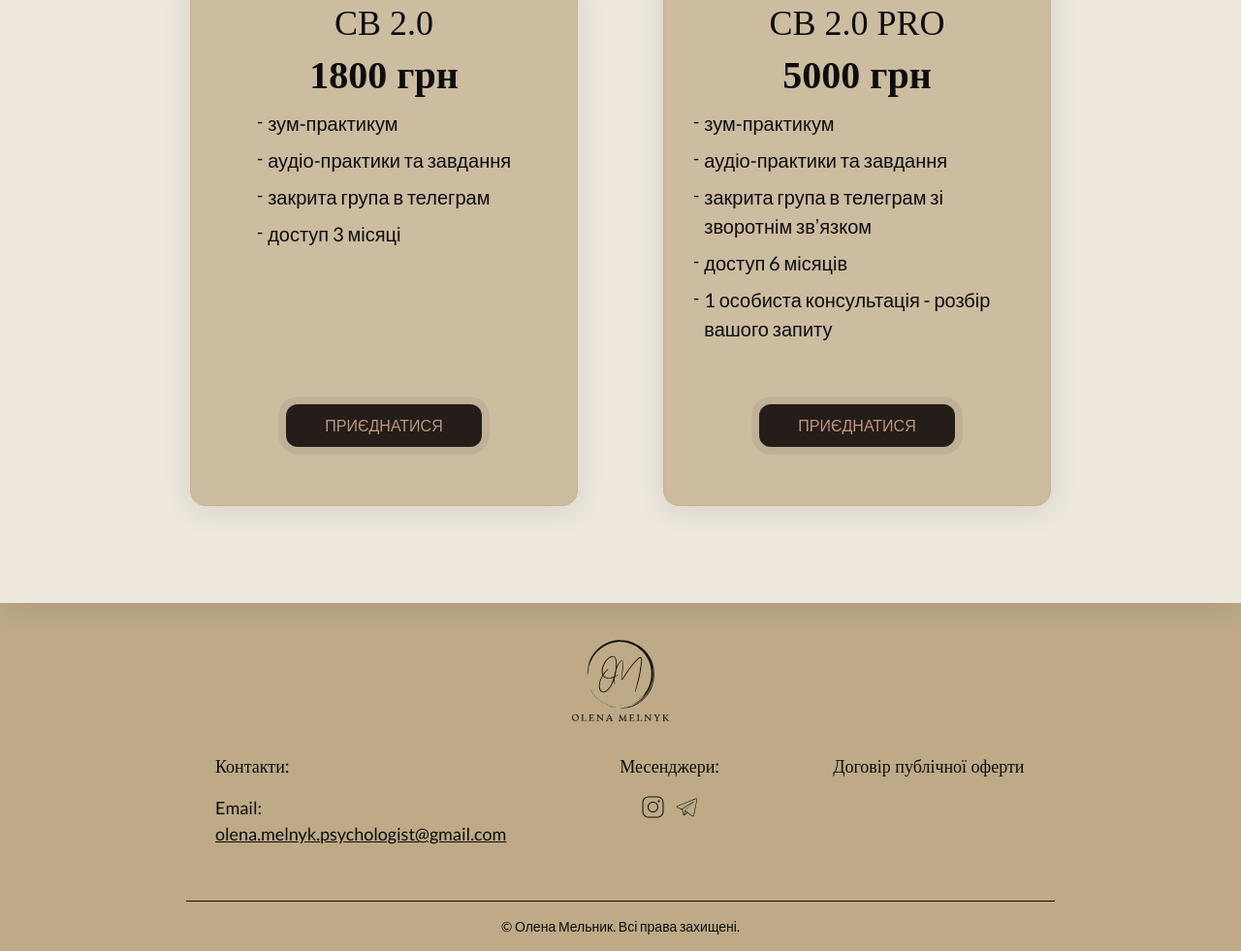
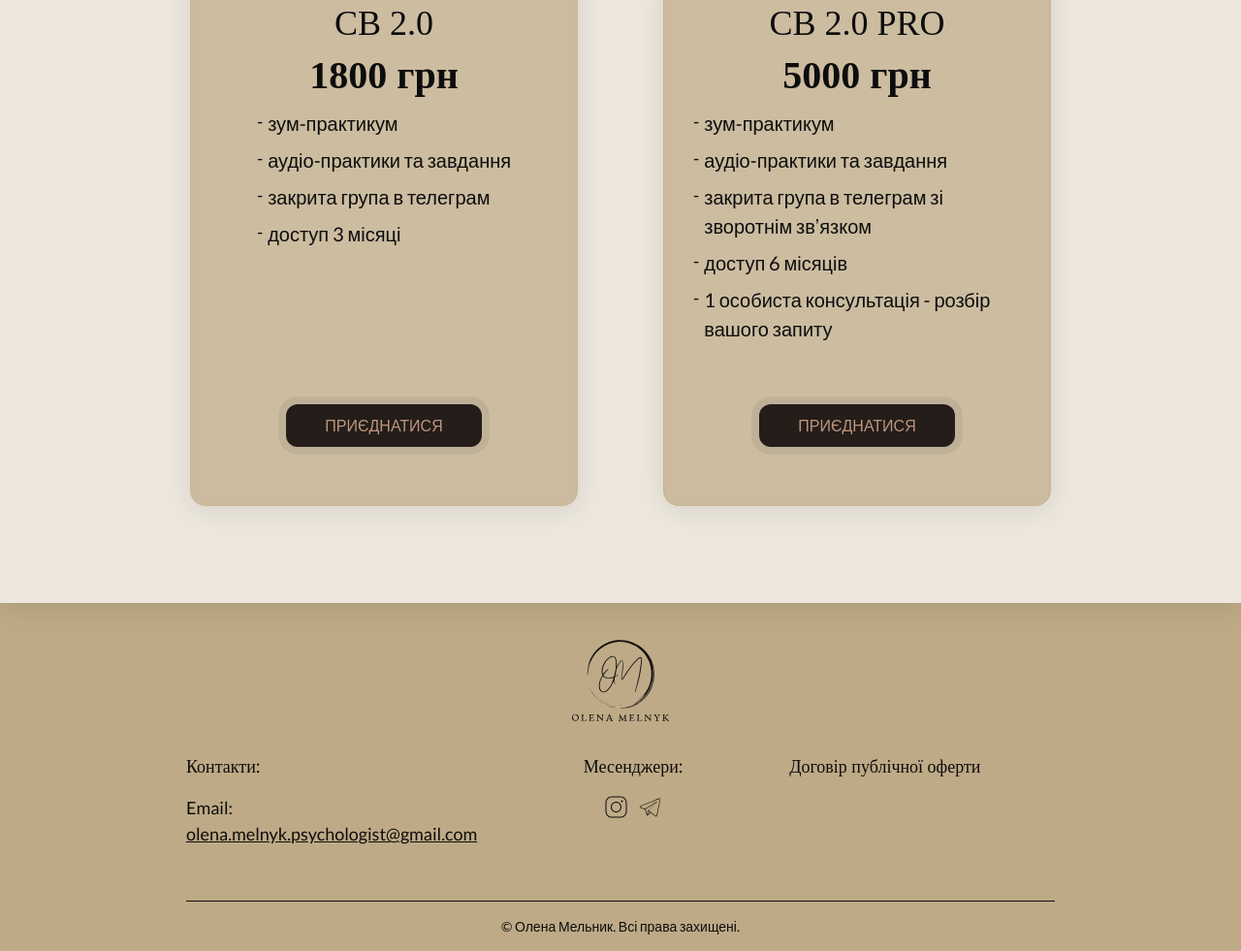
Before and after one commit to MELL85/olena_melnyk_landing_sv_2.0, a plain HTML site: page index.html in a window 1280 px wide. Shown: the part 6847-7828 px from the top of the page at 97% size. Drawn offline with nearby package versions, Linux system fonts and the light colour scheme; a web font is replaced by a local one.

Commit message:
deleted style in footer 1200 media screen

```diff
--- a/css/footer.css
+++ b/css/footer.css
@@ -112,9 +112,3 @@ footer {
         align-items: center;
     }
 }
-
-@media screen and (min-width: 1200px) {
-    .footer__contacts-title-head-block {
-        padding: 0 0 0 30px;
-    }
-}
```
